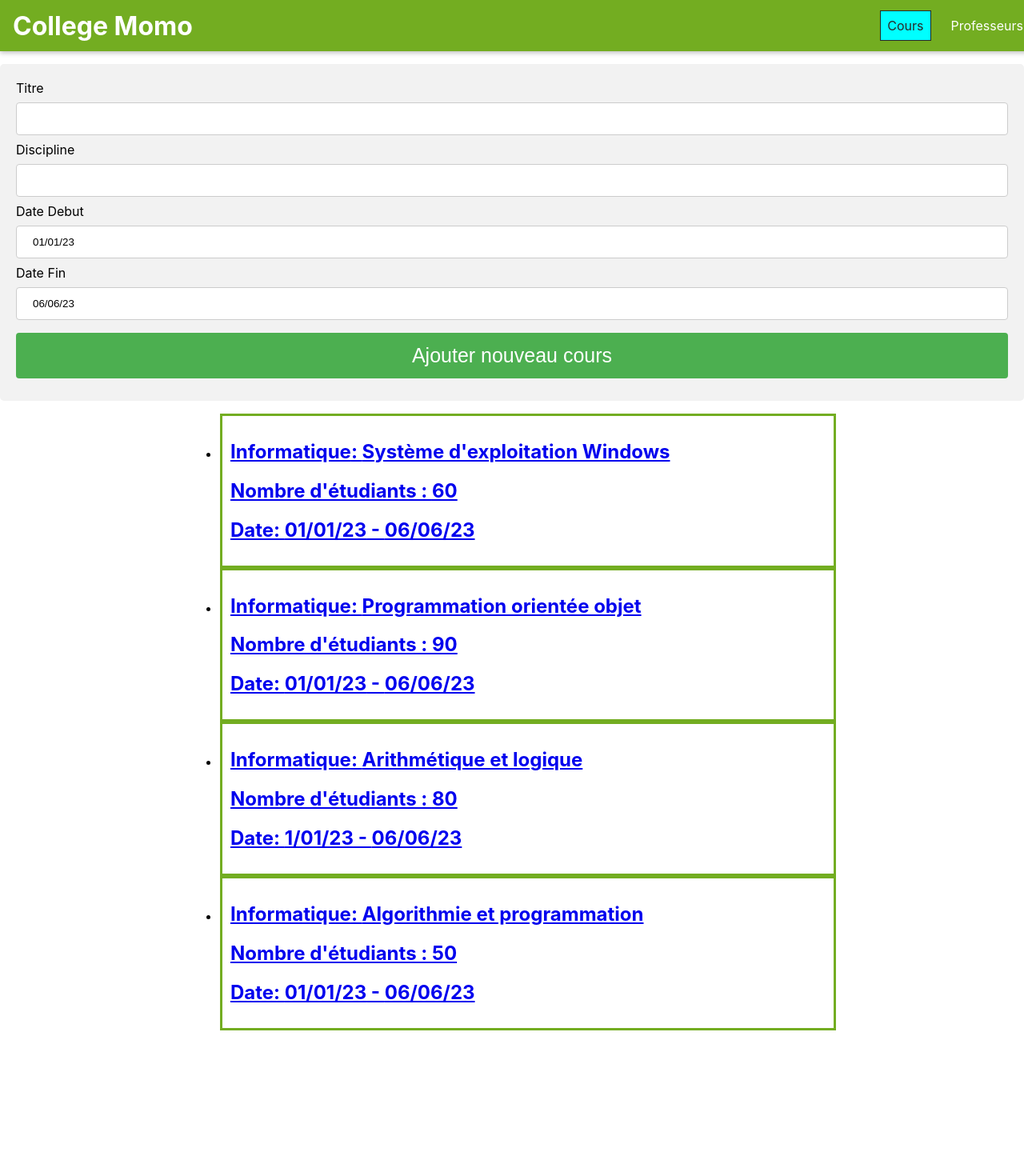
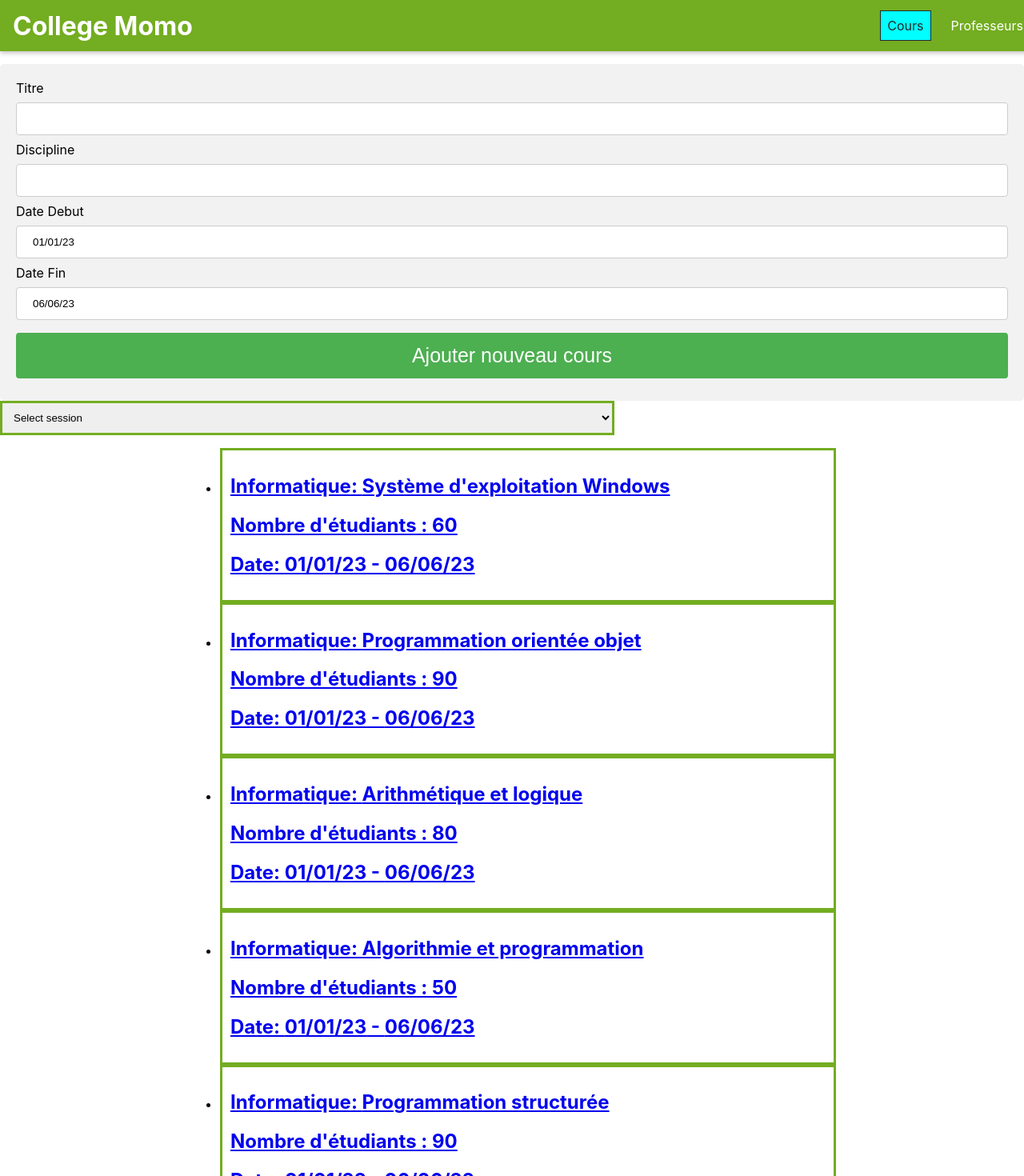
Before and after one commit to lng105/tp1, a React (Create React App) app in the folder tp1/: page /Cours in a window 1280 px wide. Shown: the top 1470 px of the page at 80% size. Before the commit the page ends 1304 px from the top, so only its background shows below. Built offline with nearby package versions, Linux system fonts and the light colour scheme.

Commit message:
Page cours liste filter

```diff
--- /dev/null
+++ b/tp1/src/Cour/Cours.css
@@ -0,0 +1,6 @@
+.center-text{
+    margin: auto;
+    width: 60%;
+    border: 3px solid #73AD21;
+    padding: 10px;
+}
--- a/tp1/src/Cour/Cours.js
+++ b/tp1/src/Cour/Cours.js
@@ -1,6 +1,7 @@
 import React, { useState } from "react";
 import ListeCours from "./ListeCours";
 import NewCours from "./NewCours"
+import "./Cours.css"
 
 function Cours(){
     const [cours, setCours] = useState([
@@ -10,7 +11,7 @@ function Cours(){
             discipline:"Informatique",
             etudiants: "60",
             debut: "01/01/23",
-            fin: "06/06/23"
+            fin: "06/06/23",
         },
         {
             id: "c2",
@@ -18,15 +19,15 @@ function Cours(){
             discipline:"Informatique",
             etudiants: "90",
             debut: "01/01/23",
-            fin: "06/06/23"
+            fin: "06/06/23",
         },
         {
             id: "c3",
             titre:"Arithmétique et logique",
             discipline:"Informatique",
             etudiants: "80",
-            debut: "1/01/23",
-            fin: "06/06/23"
+            debut: "01/01/23",
+            fin: "06/06/23",
         },
         {
             id: "c4",
@@ -34,7 +35,31 @@ function Cours(){
             discipline:"Informatique",
             etudiants: "50",
             debut: "01/01/23",
-            fin: "06/06/23"
+            fin: "06/06/23",
+        },
+        {
+            id: "c5",
+            titre:"Programmation structurée",
+            discipline:"Informatique",
+            etudiants: "90",
+            debut: "01/01/22",
+            fin: "06/06/22",
+        },
+        {
+            id: "c6",
+            titre:"Programmation structurée",
+            discipline:"Informatique",
+            etudiants: "90",
+            debut: "01/01/21",
+            fin: "06/06/21",
+        },
+        {
+            id: "c7",
+            titre:"Programmation structurée",
+            discipline:"Informatique",
+            etudiants: "90",
+            debut: "07/01/20",
+            fin: "15/12/20",
         },
     ]);
 
@@ -42,9 +67,28 @@ function Cours(){
         setCours(cours.concat(newCours));
     }
 
+
+    const filterByCours = (debut)=>{
+        setCours(cours.filter(cour=>{
+            return cour.debut === debut;
+        }))
+    }
+
+    const debuts = Array.from(
+        new Set(cours.map((cour) => cour.debut))
+    );
+
     return(
        <div>
             <NewCours addresseMethode={ajouterCours}/>
+            <select onChange={e=>filterByCours(e.target.value)} className="center-text">
+                <option value="" disabled selected>
+                    Select session
+                </option>
+                {debuts.map(debut =>{
+                    return <option key={debut}>{debut}</option>
+                })}
+            </select>
             <ListeCours cours={cours}/>
        </div>
     );
```
